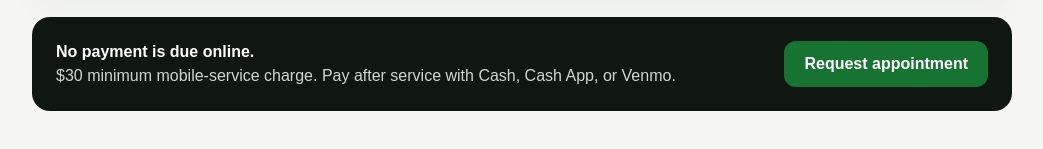
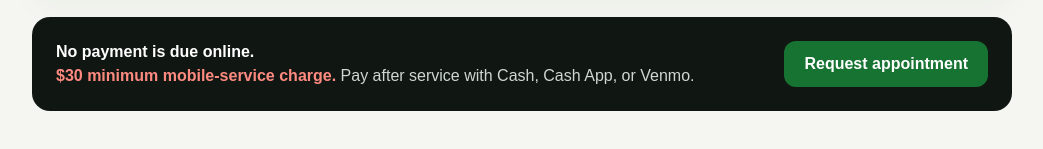
Before and after one commit to rp8tv66s69-bot/russells-mobile-blade-sharpening-live, a Next.js app: page /book in a window 1280 px wide. Shown: the part 1852-2001 px from the top of the page, without its empty margins (118-1161 px from the left). Built offline with nearby package versions, Linux system fonts and the light colour scheme; no server answers; the database is empty.

Commit message:
Highlight booking minimum charge in red

```diff
--- a/app/book/page.tsx
+++ b/app/book/page.tsx
@@ -777,7 +777,7 @@ export default function BookingPage() {
               <ul>
                 <li>Mower blades: $10 per blade</li>
                 <li>Bush Hog blades: $20 per blade</li>
-                <li>$30 minimum mobile-service charge applies</li>
+                <li className="minimum-charge-notice"><strong>$30 minimum mobile-service charge applies</strong></li>
               </ul>
             </div>
           ) : jobType === "blade-changing" ? (
@@ -937,7 +937,7 @@ export default function BookingPage() {
         <section className="submit-panel">
           <div>
             <strong>No payment is due online.</strong>
-            <p>$30 minimum mobile-service charge. Pay after service with Cash, Cash App, or Venmo.</p>
+            <p><strong className="minimum-charge-notice">$30 minimum mobile-service charge.</strong> Pay after service with Cash, Cash App, or Venmo.</p>
           </div>
 
           <button className="button primary" type="submit" disabled={saving}>
```
